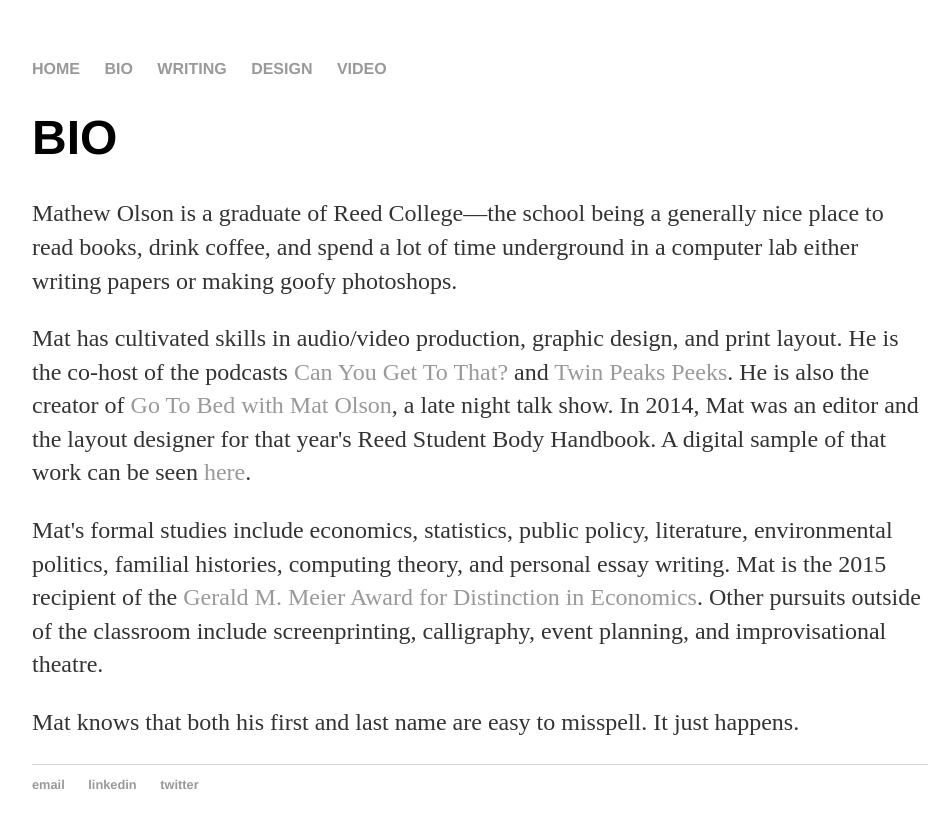
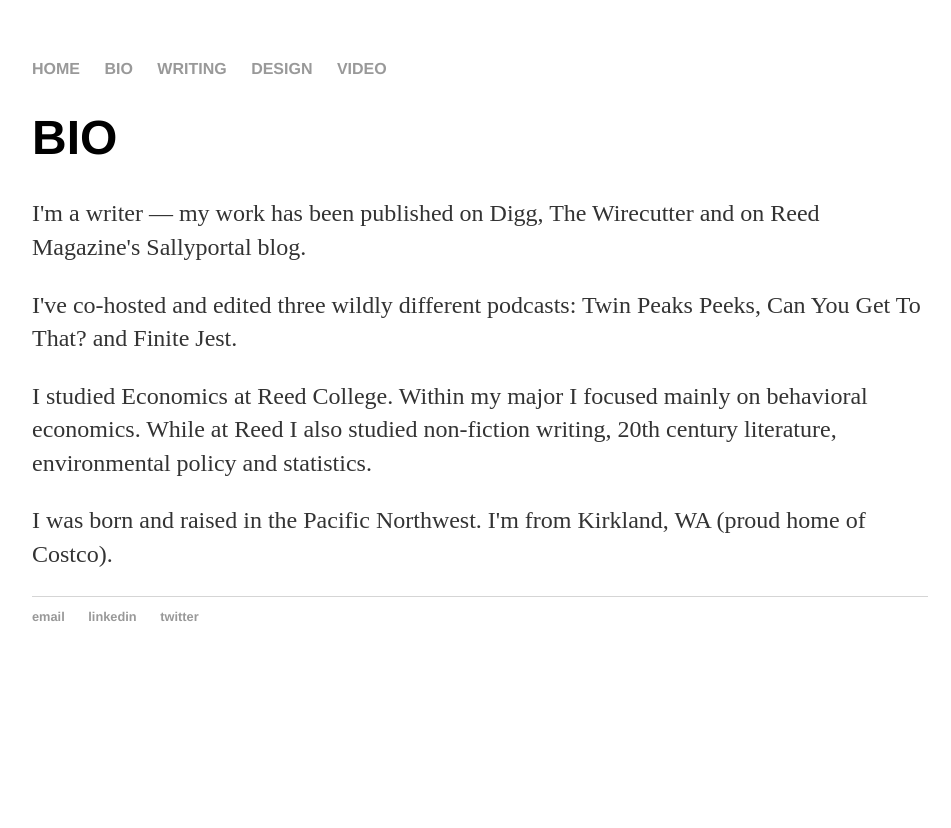
Before and after one commit to mathewolson/mathewolson.github.io, a Jekyll site: the page built from about.html, in a window 1280 px wide. Shown: the top 828 px of the page, without its empty margins (160-1111 px from the left). Built offline with Jekyll 4.4.1, drawn with Linux system fonts in a browser that asks for light colours.

Commit message:
Update about.html

```diff
--- a/about.html
+++ b/about.html
@@ -4,8 +4,8 @@ title: Bio
 ---
 <div class="blurb">
 	<h1>BIO</h1>
-	<p>Mathew Olson is a graduate of Reed College—the school being a generally nice place to read books, drink coffee, and spend a lot of time underground in a computer lab either writing papers or making goofy photoshops.</p>
-	<p>Mat has cultivated skills in audio/video production, graphic design, and print layout. He is the co-host of the podcasts <a href="https://canyougettothat.simplecast.fm">Can You Get To That?</a> and <a href="https://twinpeakspeeks.simplecast.fm">Twin Peaks Peeks</a>. He is also the creator of <a href="https://www.youtube.com/channel/UCDtKOWTQAY37aeHjWqBHoZQ">Go To Bed with Mat Olson</a>, a late night talk show. In 2014, Mat was an editor and the layout designer for that year's Reed Student Body Handbook. A digital sample of that work can be seen <a href="https://www.dropbox.com/s/miy74wauo4qhddn/reed_handbook_sample.pdf?dl=0">here</a>.</p>
-	<p>Mat's formal studies include economics, statistics, public policy, literature, environmental politics, familial histories, computing theory, and personal essay writing. Mat is the 2015 recipient of the <a href=http://www.reed.edu/reed_magazine/sallyportal/posts/2015/econ-major-takes-meier-prize.html>Gerald M. Meier Award for Distinction in Economics</a>. Other pursuits outside of the classroom include screenprinting, calligraphy, event planning, and improvisational theatre.</p>
-	<p>Mat knows that both his first and last name are easy to misspell. It just happens.</p>
+	<p>I'm a writer — my work has been published on Digg, The Wirecutter and on Reed Magazine's Sallyportal blog.</p>
+	<p>I've co-hosted and edited three wildly different podcasts: Twin Peaks Peeks, Can You Get To That? and Finite Jest.</p>
+	<p>I studied Economics at Reed College. Within my major I focused mainly on behavioral economics. While at Reed I also studied non-fiction writing, 20th century literature, environmental policy and statistics.</p>
+	<p>I was born and raised in the Pacific Northwest. I'm from Kirkland, WA (proud home of Costco).</p>
 </div><!-- /.blurb -->
```
